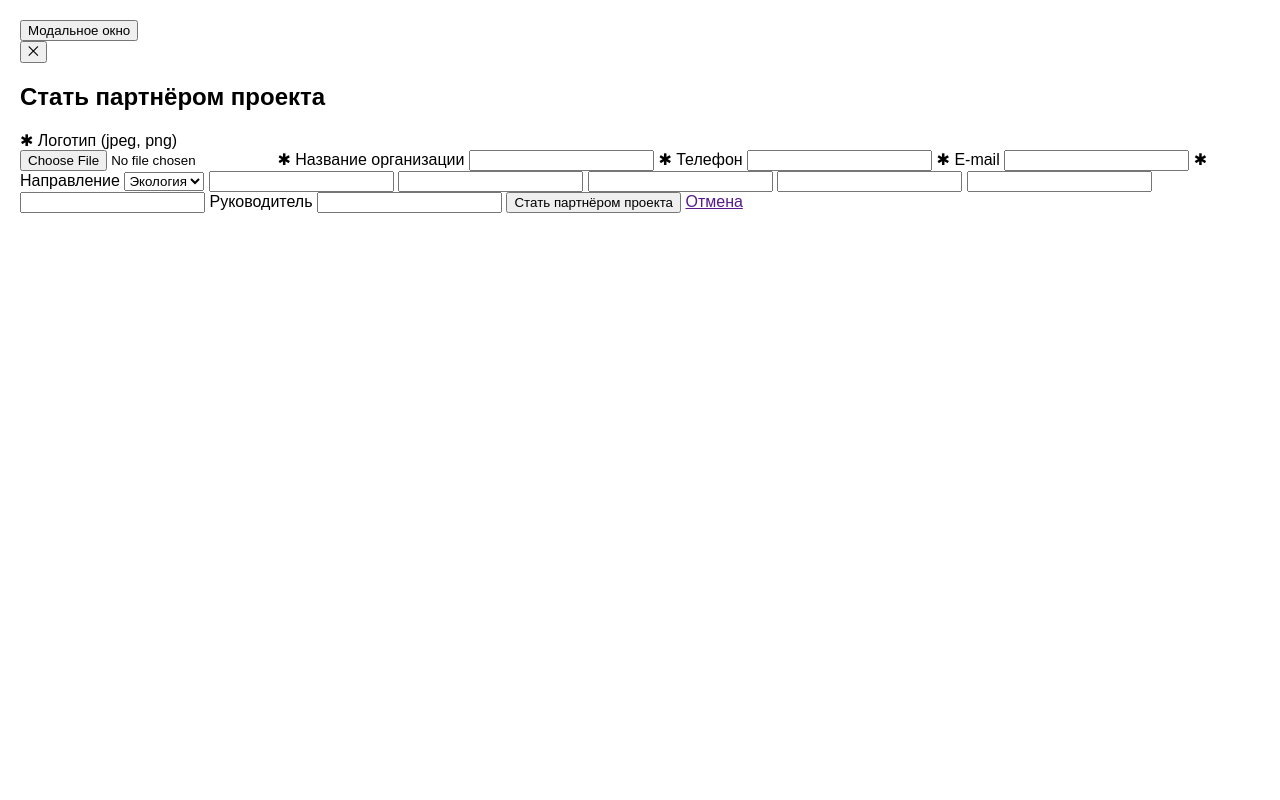
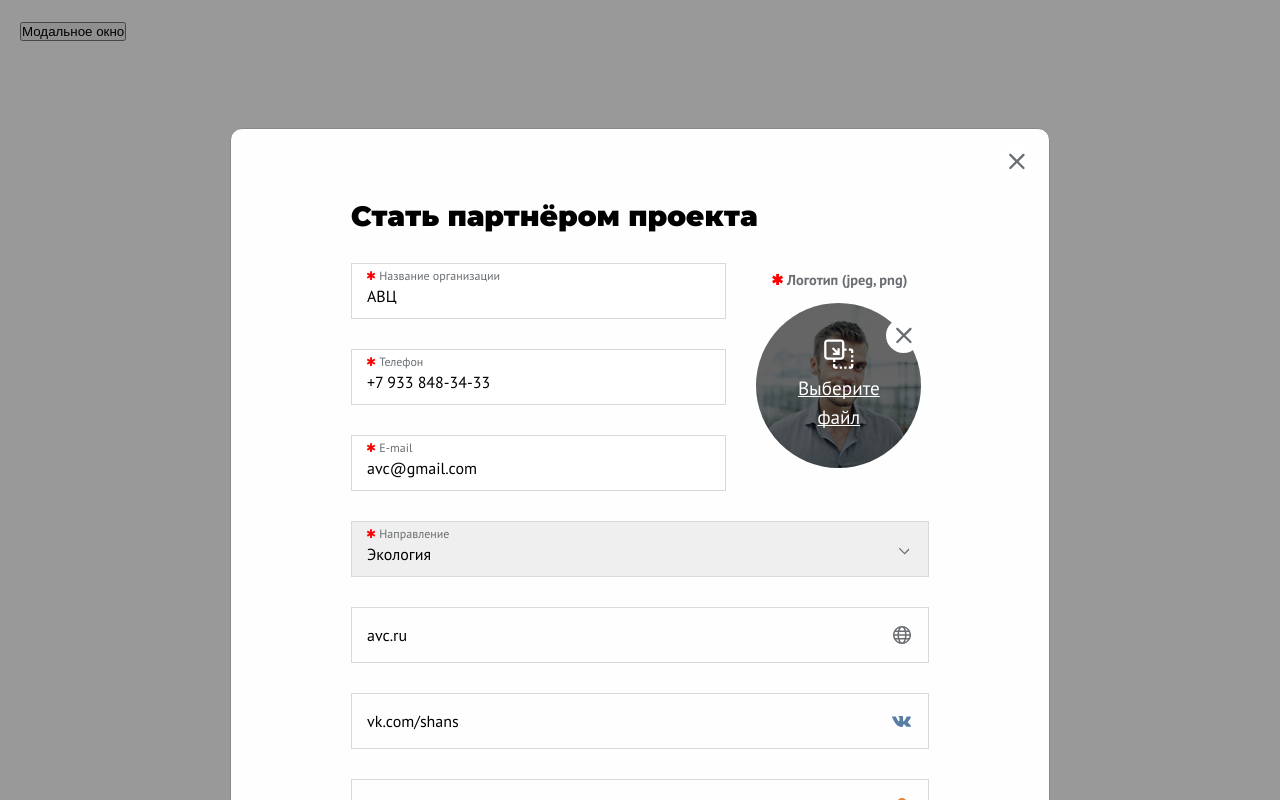
Before and after one commit to ValentinaKVB/uni-test-task, a plain HTML site: page practice-1/index.html in a window 1280 px wide. Drawn offline with Linux system fonts and the light colour scheme.

Commit message:
Сделать рабочее модальное окно и сверстать форму

```diff
--- a/practice-1/index.html
+++ b/practice-1/index.html
@@ -1,53 +1,76 @@
 <!DOCTYPE html>
 <html>
+
 <head>
   <meta charset="UTF-8">
   <meta name="viewport" content="width=device-width, initial-scale=1.0">
   <title>Форма</title>
   <script src="script.js" defer></script>
+  <link rel="preconnect" href="https://fonts.googleapis.com">
+  <link rel="preconnect" href="https://fonts.gstatic.com" crossorigin>
+  <link
+    href="https://fonts.googleapis.com/css2?family=Montserrat:wght@900&family=PT+Sans:ital,wght@0,400;0,700;1,400;1,700&display=swap"
+    rel="stylesheet">
   <link rel="stylesheet" href="styles.css">
 </head>
-<body>
-  <button type="button">Модальное окно</button>
-  <section class="modal">
+
+<body class="pt-sans-regular">
+  <button class="open-btn" type="button">Модальное окно</button>
+  <section class="modal hidden">
     <div class="modal-content">
-      <button type="button" class="close-btn">⨉</button>
-      <h2>Стать партнёром проекта</h2>
+      <div class="close-icon"></div>
+
       <form action="">
+        <h2 class="montserrat-bold">Стать партнёром проекта</h2>
 
-
+        <div class="input-group">
+          <label for="company-name">✱ Название организации</label>
+          <input type="text" name="company-name" id="company-name" required value="АВЦ">
+        </div>
+        <div class="input-group">
+          <label for="phone-number">✱ Телефон</label>
+          <input type="tel" name="phone-number" id="phone-number" required value="+7 933 848-34-33">
+        </div>
+        <div class="input-group">
+          <label for="email-address">✱ E-mail</label>
+          <input type="email" name="email-address" id="email-address" required value="avc@gmail.com">
+        </div>
+        <div class="input-group">
           <label for="logo">✱ Логотип (jpeg, png)</label>
-        <div class="discard-logo"></div>
-        <input type="file" name="logo" id="logo" required>
-
-        <label for="company-name">✱ Название организации</label>
-        <input type="text" name="company-name" id="company-name" required>
-
-        <label for="phone-number">✱ Телефон</label>
-        <input type="tel" name="phone-number" id="phone-number" required>
-
-        <label for="email-address">✱ E-mail</label>
-        <input type="email" name="email-address" id="email-address" required>
-
+          <input type="file" name="logo" id="logo" accept=".png, .jpeg, .jpg" required>
+          <div class="file">
+            <div class="close-icon"></div>
+            <img src="images/file-icon.svg" alt="">
+            <a href="">Выберите<br>
+              файл</a>
+          </div>
+        </div>
+        <div class="input-group">
           <label for="activity-field">✱ Направление</label>
           <select name="activity-field" id="activity-field" required>
             <option value="экология">Экология</option>
+            <option value="ит">ИТ</option>
+            <option value="строительство">Строительство</option>
           </select>
+        </div>
 
-        <input type="text" name="website" id="website">
-        <input type="text" name="vk" id="social-vk">
-        <input type="text" name="odnoklassniki" id="odnoklassniki">
-        <input type="text" name="facebook" id="facebook">
-        <input type="text" name="instagram" id="instagram">
-        <input type="text" name="youtube" id="youtube">
+        <input type="text" name="website" id="website" value="avc.ru">
+        <input type="text" name="vk" id="social-vk" value="vk.com/shans">
+        <input type="text" name="odnoklassniki" id="odnoklassniki" value="ok.com/shans">
+        <input type="text" name="facebook" id="facebook" value="facebook.com/shans">
+        <input type="text" name="instagram" id="instagram" value="instagram.com/shans">
+        <input type="text" name="youtube" id="youtube" value="youtube.com/shans">
 
+        <div class="input-group">
           <label for="ceo">Руководитель</label>
-        <input type="text" name="ceo" id="ceo">
+          <input type="text" name="ceo" id="ceo" value="Александров Иван Васильевич">
+        </div>
 
         <button class="submit">Стать партнёром проекта</button>
-        <a href="">Отмена</a>
+        <a class="cancel" href="">Отмена</a>
       </form>
     </div>
   </section>
 </body>
+
 </html>
--- a/practice-1/script.js
+++ b/practice-1/script.js
@@ -0,0 +1,43 @@
+const modal = document.querySelector(".modal");
+const modalContent = document.querySelector(".modal-content");
+const openButton = document.querySelector(".open-btn");
+const closeModal = document.querySelector(".modal-content > .close-icon");
+const discardLogo  = document.querySelector(".file > .close-icon");
+const fileInput = document.querySelector("input[type=\"file\"]");
+console.log(fileInput.accept);
+const customFileInput = document.querySelector(".file a");
+const filePreview = document.querySelector(".file");
+
+
+openButton.addEventListener("click", () => {
+  modal.classList.remove("hidden");
+})
+
+closeModal.addEventListener("click", () => {
+  modal.classList.add("hidden");
+})
+
+modal.addEventListener("click", () => {
+  modal.classList.add("hidden");
+})
+
+modalContent.addEventListener("click", (event) => {
+  event.stopPropagation();
+})
+
+customFileInput.addEventListener("click", (event) => {
+  event.preventDefault();
+  fileInput.click();
+})
+
+fileInput.addEventListener("change", () => {
+  const files = fileInput.files;
+  const fileURL = URL.createObjectURL(files[0]);
+  if (files[0]) {
+    filePreview.style.background = `linear-gradient(rgba(0, 0, 0, 0.6), rgba(0, 0, 0, 0.6)), center/cover no-repeat url("${fileURL}")`;
+  }
+})
+
+discardLogo.addEventListener("click", () => {
+  filePreview.style.background = `linear-gradient(rgba(0, 0, 0, 0.6), rgba(0, 0, 0, 0.6)), center/cover no-repeat url("images/photo.png")`;
+})
--- a/practice-1/styles.css
+++ b/practice-1/styles.css
@@ -1,5 +1,244 @@
+* {
+  margin: 0;
+  padding: 0;
+  box-sizing: border-box;
+}
+
+html {
+  font-size: 16px;
+}
+
+.montserrat-bold {
+  font-family: "Montserrat", sans-serif;
+  font-optical-sizing: auto;
+  font-weight: 900;
+  font-style: normal;
+}
+
+.pt-sans-regular {
+  font-family: "PT Sans", sans-serif;
+  font-weight: 400;
+  font-style: normal;
+}
+
 body {
-  font-family: Arial, Helvetica, sans-serif;
-  margin: 0;
   padding: 20px;
 }
+
+img {
+  max-width: 100%;
+}
+
+h2 {
+  font-size: 1.75rem;
+}
+
+form {
+  margin: 0 auto;
+  display: grid;
+  gap: 30px;
+  padding: 50px 100px;
+  grid-template-columns: repeat(3, minmax(0, 1fr));
+  position: relative;
+}
+
+label {
+  font-size: 0.75rem;
+  line-height: 1rem;
+  color: rgba(106, 110, 114, 1);
+  position: absolute;
+  top: 5px;
+  left: 15px;
+}
+
+button {
+  cursor: pointer;
+}
+
+.input-group {
+  position: relative;
+}
+
+.input-group:nth-child(-n + 4) {
+  grid-column: 1 / 3;
+}
+
+/* Поле выбора файла */
+.input-group:nth-child(5) {
+  grid-column: 3 / 4;
+  grid-row: 2 / 5;
+  font-weight: 700;
+}
+
+.input-group:nth-child(5) input {
+  position: absolute;
+  opacity: 0;
+  z-index: -1;
+}
+
+.input-group:nth-child(5) label {
+  font-size: 0.9rem;
+  line-height: 1.5rem;
+  text-wrap: nowrap;
+}
+
+form h2,
+form .submit,
+form a,
+form > input,
+.input-group:nth-child(n + 6) {
+  grid-column: 1 / 4;
+}
+
+form > input {
+  padding: 15px 30px 15px 15px;
+
+}
+
+input, select {
+  height: 3.5rem;
+  width: 100%;
+  font-size: 1rem;
+  line-height: 1.5rem;
+  font-family: inherit;
+  padding: 15px 30px 5px 15px;
+  border: 1px solid rgba(214, 218, 222, 1);
+}
+
+select {
+  appearance: none;
+}
+
+/* Значки */
+.input-group:nth-child(6)::after {
+  content: url("images/down-arrow.svg");
+  position: absolute;
+  right: 20px;
+  top: 18px;
+}
+
+form > input:nth-of-type(1) {
+  background: 97% center no-repeat url("images/globe.svg");
+}
+
+form > input:nth-of-type(2) {
+  background: 97% center no-repeat url("images/vk.svg");
+}
+
+form > input:nth-of-type(3) {
+  background: 97% center no-repeat url("images/odnoklassniki.svg");
+}
+
+form > input:nth-of-type(4) {
+  background: 97% center no-repeat url("images/facebook.svg");
+}
+
+form > input:nth-of-type(5) {
+  background: 97% center no-repeat url("images/instagram.svg");
+}
+
+form > input:nth-of-type(6) {
+  background: 97% center no-repeat url("images/youtube.svg");
+}
+
+
+.input-group input {
+  padding: 20px 15px 10px 15px;
+}
+
+.input-group:nth-child(-n + 6) label::first-letter {
+  color: red;
+}
+
+.modal {
+  position: fixed;
+  z-index: 1;
+  left: 0;
+  top: 0;
+  width: 100%;
+  height: 100%;
+  overflow: auto;
+  background-color: rgba(0, 0, 0, 0.4);
+}
+
+/* .hidden {
+  display: none;
+} */
+
+.modal-content {
+  position: relative;
+  background-color: #fefefe;
+  margin: 10% auto;
+  padding: 20px;
+  border: 1px solid #888;
+  max-width: 820px;
+  border-radius: 0.75rem;
+}
+
+label, input, .modal-content a {
+  display: block;
+}
+
+.submit {
+  height: 3rem;
+  font-size: 1rem;
+  font-family: inherit;
+  font-family: 600;
+  letter-spacing: 1px;
+  color: white;
+  background-color: rgba(229, 38, 110, 1);
+  border-radius: 0.25rem;
+  border: none;
+  margin-top: 20px;
+}
+
+form a.cancel {
+  text-align: center;
+  text-decoration: none;
+  line-height: 1.5;
+  margin-top: -15px;
+}
+
+.file {
+  position: relative;
+  margin-top: 40px;
+  display: flex;
+  flex-direction: column;
+  justify-content: center;
+  align-items: center;
+  gap: 5px;
+  width: 165px;
+  height: 165px;
+  border-radius: 50%;
+  background: linear-gradient(rgba(0, 0, 0, 0.6), rgba(0, 0, 0, 0.6)),
+              center/cover no-repeat url("images/photo.png");
+}
+
+.close-icon {
+  position: absolute;
+  width: 35px;
+  height: 35px;
+  border-radius: 50%;
+  background: white center no-repeat url("images/close-icon.svg");
+  top: 15px;
+  right: 15px;
+  cursor: pointer;
+  z-index: 2;
+}
+
+.file > .close-icon {
+  right: 0;
+}
+
+.file img {
+  width: 30px;
+}
+
+.file a {
+  text-align: center;
+  font-weight: 400;
+  color: white;
+  font-size: 1.2rem;
+  line-height: 1.5;
+  text-decoration-skip-ink: none;
+}
```
Also changed, not shown: practice-1/images/close-icon.svg (added), practice-1/images/down-arrow.svg (added), practice-1/images/facebook.svg (added), practice-1/images/file-icon.svg (added), practice-1/images/globe.svg (added), practice-1/images/instagram.svg (added), practice-1/images/odnoklassniki.svg (added), practice-1/images/photo.png (added), practice-1/images/vk.svg (added), practice-1/images/youtube.svg (added). Lines whose indentation alone changed are shown as unchanged.
